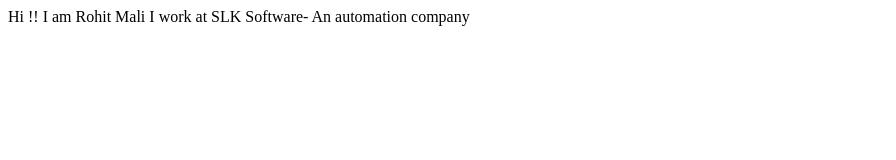
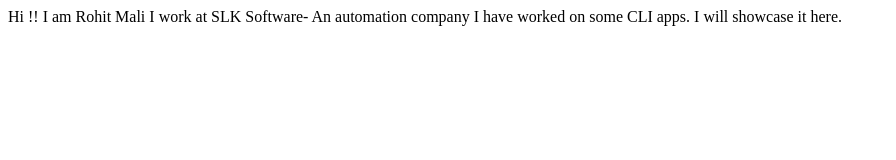
Before and after one commit to Ro-hitMali/rohitmali-Portfolio, a plain HTML site: page index.html in a window 1280 px wide. Shown: the whole page, without its empty margins (0-896 px from the left). Drawn offline with Linux system fonts and the light colour scheme.

Commit message:
update details of project

```diff
--- a/index.html
+++ b/index.html
@@ -10,5 +10,7 @@
     Hi !! I am Rohit Mali
 
     I work at SLK Software- An automation company
+
+    I have worked on some CLI apps. I will showcase it here.
 </body>
 </html>
```
